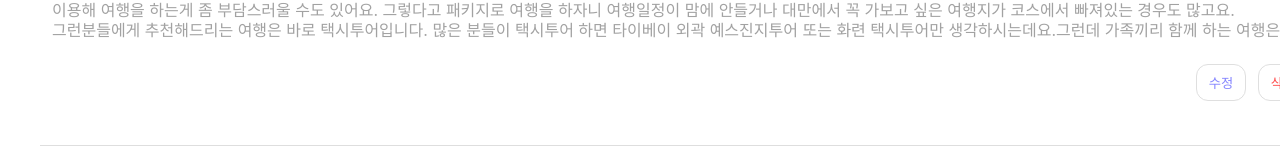
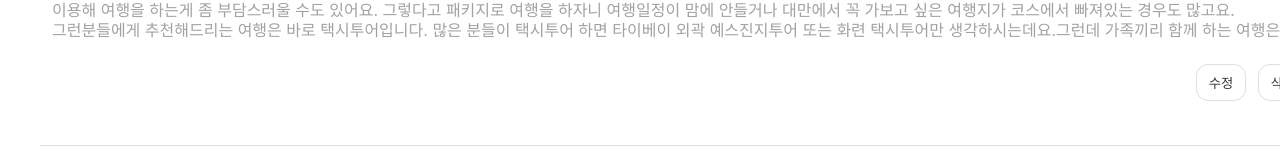
Before and after one commit to HYUKSKEE/hyukskee-blog-app, a React (Create React App) app: page / in a window 1280 px wide. Shown: the part 279-433 px from the top of the page. Built offline with nearby package versions, Linux system fonts and the light colour scheme.

Commit message:
add: post action button hover,focus style

```diff
--- a/src/pages/home/index.tsx
+++ b/src/pages/home/index.tsx
@@ -188,10 +188,17 @@ const PostAction = styled.div`
 `;
 
 const PostActionButton = styled.button<IPostActionButton>`
-  color: ${(props) => props.color};
+  color: #373737;
   padding: 8px;
   min-width: 50px;
   background-color: #ffffff;
   border: 1px solid #dfdfdf;
   border-radius: 12px;
+  cursor: pointer;
+
+  &:hover,
+  &:focus {
+    background-color: #f0f0f0;
+    color: ${(props) => props.color};
+  }
 `;
```
